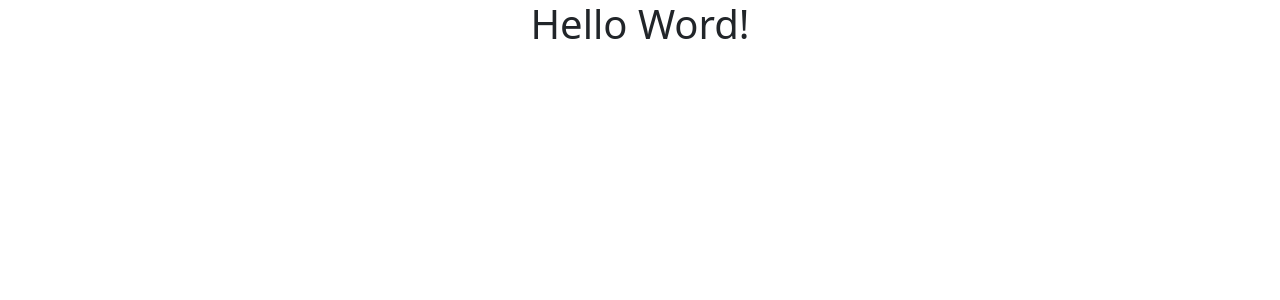
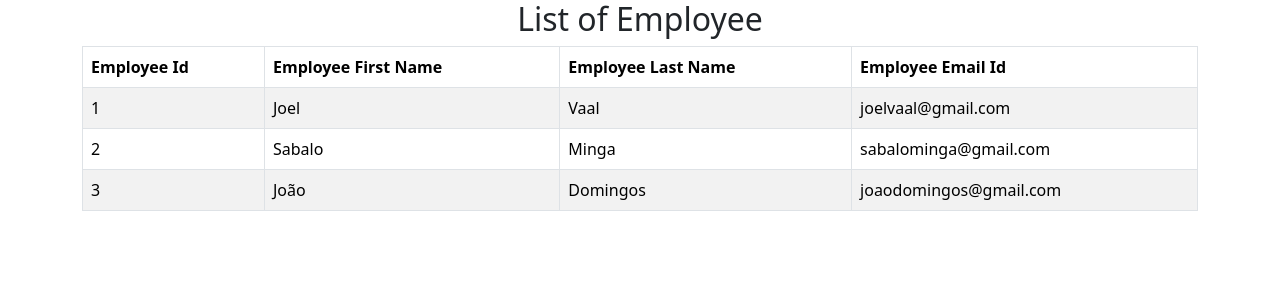
Before and after one commit to Vaaljel/Employee_Management_System, a React (Vite) app in the folder ems-frontend/: page / in a window 1280 px wide. Shown: the top 300 px of the page. Built offline with nearby package versions, Linux system fonts and the light colour scheme.

Commit message:
Create employee list for test frontend

```diff
--- a/ems-frontend/src/App.jsx
+++ b/ems-frontend/src/App.jsx
@@ -1,12 +1,13 @@
 
 import './App.css'
-import HelloWord from './HelloWord'
+import ListEmployeeComponent from './components/ListEmployeeComponent'
+
 
 function App() {
 
   return (
     <>
-        <HelloWord/>
+          <ListEmployeeComponent />
     </>
   )
 }
--- /dev/null
+++ b/ems-frontend/src/components/ListEmployeeComponent.jsx
@@ -0,0 +1,64 @@
+import React from 'react'
+
+const ListEmployeeComponent = () => {
+
+    const dummyData = [
+
+        {
+            "id": 1,
+            "firstName": "Joel",
+            "lastName": "Vaal",
+            "email": "joelvaal@gmail.com"
+
+        },
+        {
+            "id": 2,
+            "firstName": "Sabalo",
+            "lastName": "Minga",
+            "email": "sabalominga@gmail.com"
+
+        },
+        {
+            "id": 3,
+            "firstName": "João",
+            "lastName": "Domingos",
+            "email": "joaodomingos@gmail.com"
+
+        }
+    ]
+
+  return (
+    <div className='container'>
+
+        <h2 className='text-center'>List of Employee</h2>
+        <table className='table table-striped table-bordered'>
+            <thead>
+                <tr>
+                    <th>Employee Id</th>
+                    <th>Employee First Name</th>
+                    <th>Employee Last Name</th>
+                    <th>Employee Email Id</th>
+                </tr>
+            </thead>
+            <tbody>
+                {
+                    dummyData.map(employee =>
+                        <tr key={employee.id}>
+                            <td>{employee.id}</td>
+                            <td>{employee.firstName}</td>
+                            <td>{employee.lastName}</td>
+                            <td>{employee.email}</td>
+                        </tr>
+                    )
+                }
+                <tr>
+
+                </tr>
+            </tbody>
+        </table>
+
+    </div>
+  )
+}
+
+export default ListEmployeeComponent
```
